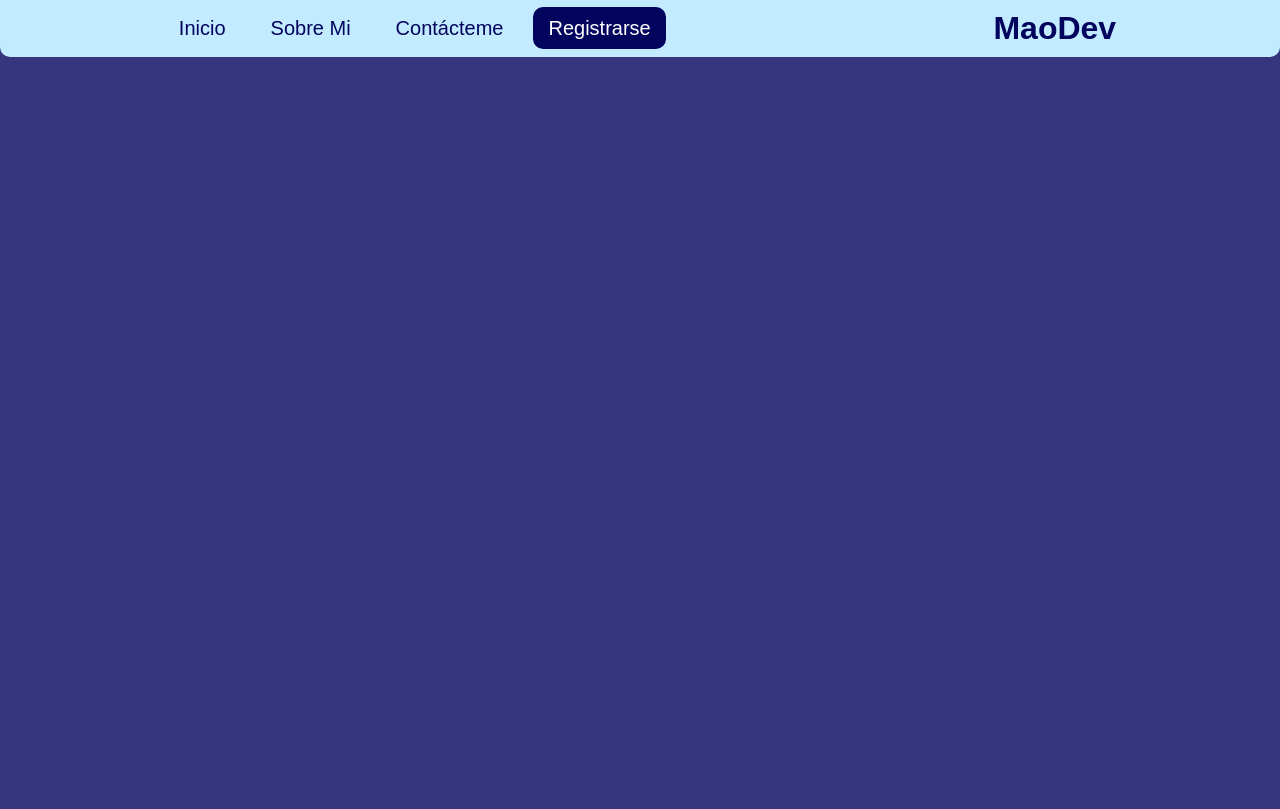
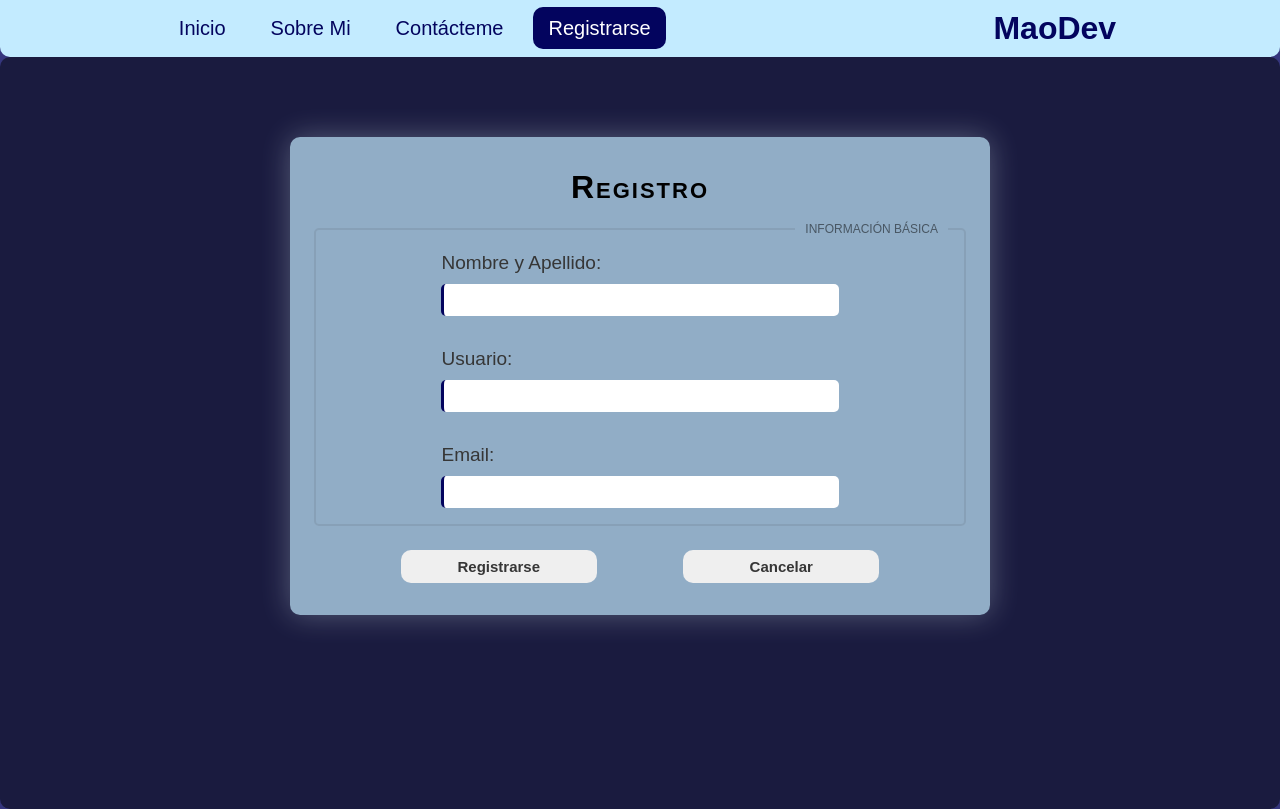
Before and after one commit to MaoMachado/Pracricando, a plain HTML site: page index.html in a window 1280 px wide. Drawn offline with Linux system fonts and the light colour scheme.

Commit message:
Se termino el boton de registrarse

```diff
--- a/index.html
+++ b/index.html
@@ -33,6 +33,7 @@
 </head>
 
 <body>
+  <!-- HEADER-NAVBAR -->
   <header class="header">
     <nav class="nav">
       <ul class="ul_nav">
@@ -42,10 +43,39 @@
         <li class="li_nav"><a href="#" class="link_li btn--registro">Registrarse</a></li>
       </ul>
     </nav>
+
     <div class="logo">
       <h1 class="titulo_logo">MaoDev</h1>
     </div>
   </header>
+
+  <!-- VentanaModalRegistro -->
+  <dialog open>
+    <div class="modal_content">
+      <h2 class="modal_title">Registro</h2>
+      <form class="modal_form" method="dialog">
+        <fieldset>
+          <legend>Información Básica</legend>
+          <label for="nombreApellido">
+            Nombre y Apellido:
+            <input type="text" id="nombreApellido" name="nombreApellido" autocomplete="name" required />
+          </label>
+          <label for="user">
+            Usuario:
+            <input type="text" id="user" name="user" autocomplete="username" required />
+          </label>
+          <label for="email">
+            Email:
+            <input type="email" id="email" name="email" autocomplete="email" required />
+          </label>
+        </fieldset>
+        <section class="modal_btn">
+          <button class="btn modal_registro">Registrarse</button>
+          <button class="btn modal_cancel">Cancelar</button>
+        </section>
+      </form>
+    </div>
+  </dialog>
 </body>
 
 </html>
--- a/scripts/main.js
+++ b/scripts/main.js
@@ -0,0 +1,20 @@
+const modal = document.querySelector('dialog');
+const btnRegistro = document.querySelector('.btn--registro');
+const btnCerrar = document.querySelector('.modal_cancel');
+
+btnRegistro.addEventListener('click', () => {
+  modal.showModal();
+});
+
+btnCerrar.addEventListener('click', () => {
+  modal.close();
+});
+
+// modal.addEventListener('click', function () {
+//   modal.classList.add('closing');
+
+//   setTimeout(() => {
+//     modal.classList.remove('closing');
+//     modal.close();
+//   }, 300)
+// })
--- a/styles/index.css
+++ b/styles/index.css
@@ -56,3 +56,111 @@ body{
 .header > .logo > .titulo_logo{
   padding: 10px 0;
 }
+
+/* VentanaModalRegistro */
+dialog{
+  width: 100%;
+  height: 94%;
+  margin: auto;
+  border: none;
+  border-radius: 10px;
+  background-color: rgba(0, 0, 0, 0.5);
+  opacity: 0;
+  transition: opacity 0.3s ease;
+
+  &[open]{
+    opacity: 1;
+  }
+}
+
+dialog.closing{
+  opacity: 0;
+}
+
+dialog > .modal_content{
+  max-width: 700px;
+  margin: 5rem auto;
+  padding: 2rem 1.5rem;
+  background-color: rgba(195, 235, 255, 0.7);
+  border-radius: 10px;
+  box-shadow: 0 0 30px rgba(229, 246, 255, 0.3);
+}
+
+dialog > .modal_content > .modal_title{
+  text-align: center;
+  font-variant: small-caps;
+  letter-spacing: 2px;
+  font-size: 2rem;
+  margin-bottom: 1rem;
+}
+
+dialog > .modal_content fieldset{
+  display: flex;
+  flex-flow: column wrap;
+  align-content: center;
+  border-radius: 5px;
+  border: 2px solid rgba(54, 54, 54, 0.1);
+}
+
+dialog > .modal_content fieldset > legend{
+  margin-right: 1rem;
+  padding: 0 10px;
+  text-transform: uppercase;
+  text-align: right;
+  font-size: 12px;
+  color: rgba(0, 0, 0, 0.5);
+}
+
+dialog > .modal_content fieldset > label{
+  margin: 1rem 0;
+  color: rgb(54, 54, 54);
+  font-size: 1.19rem;
+
+  & > input{
+    width: 100%;
+    padding: 7px 5px;
+    margin-top: 10px;
+    border: none;
+    border-radius: 5px;
+    border-left: 3px solid rgb(3, 4, 94);
+    font-size: 16px;
+    font-weight: bold;
+    font-family: Arial, Helvetica, sans-serif;
+    letter-spacing: 1px;
+    transition: background-color 0.2s, border-bottom 0.1s;
+
+    &:hover{
+      background-color: rgb(229, 246, 255);
+    }
+
+    &:focus{
+      border: none;
+      border-bottom: 3px solid rgba(3, 4, 94, 0.5);
+    }
+
+    &:focus-visible{
+      outline: none;
+    }
+  }
+}
+
+dialog > .modal_content .modal_btn{
+  display: flex;
+  flex-flow: row wrap;
+  justify-content: space-evenly;
+  margin-top: 1.5rem;
+
+  & > .btn{
+    width: 30%;
+    padding: 8px 0;
+    border: none;
+    border-radius: 10px;
+    color: rgb(54, 54, 54);
+    font-weight: bold;
+    font-size: 15px;
+
+    &:hover{
+      background-color: rgb(229, 246, 255);
+    }
+  }
+}
```
Also changed, not shown: 1 other file.
